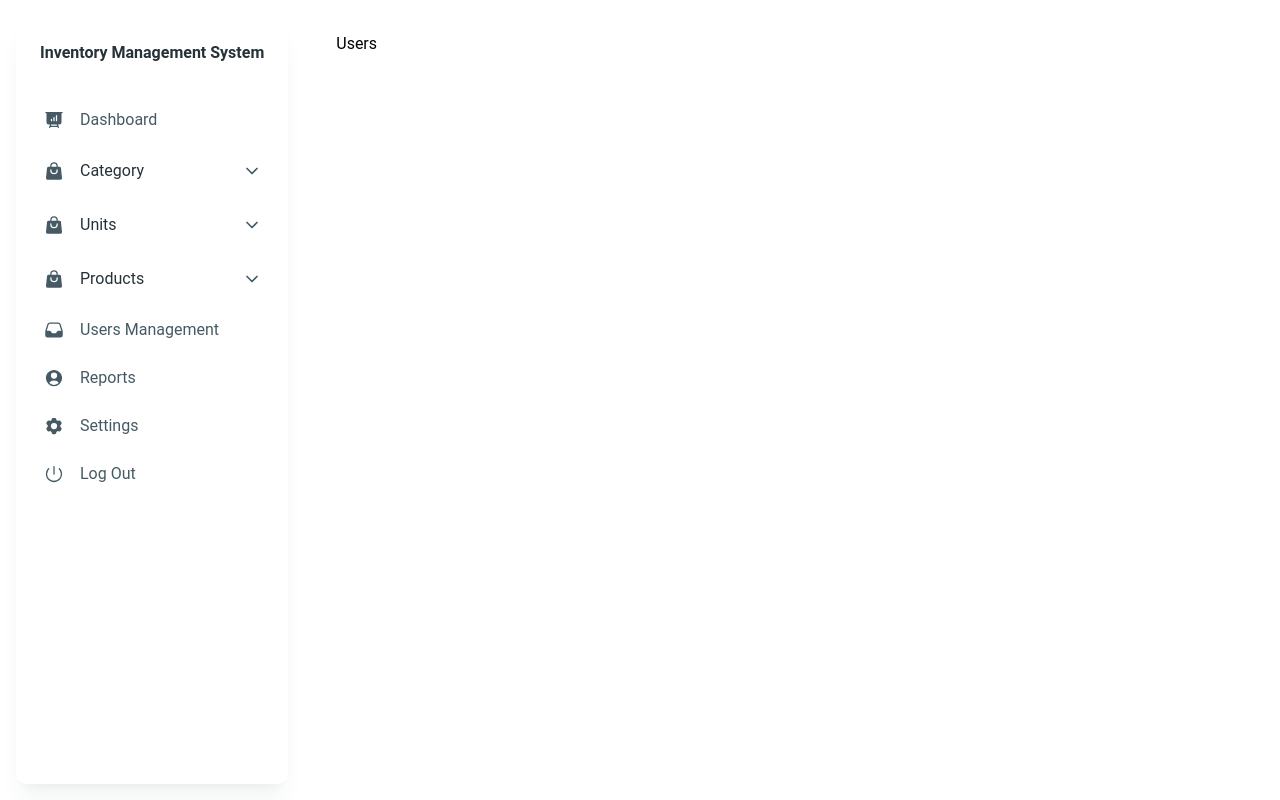
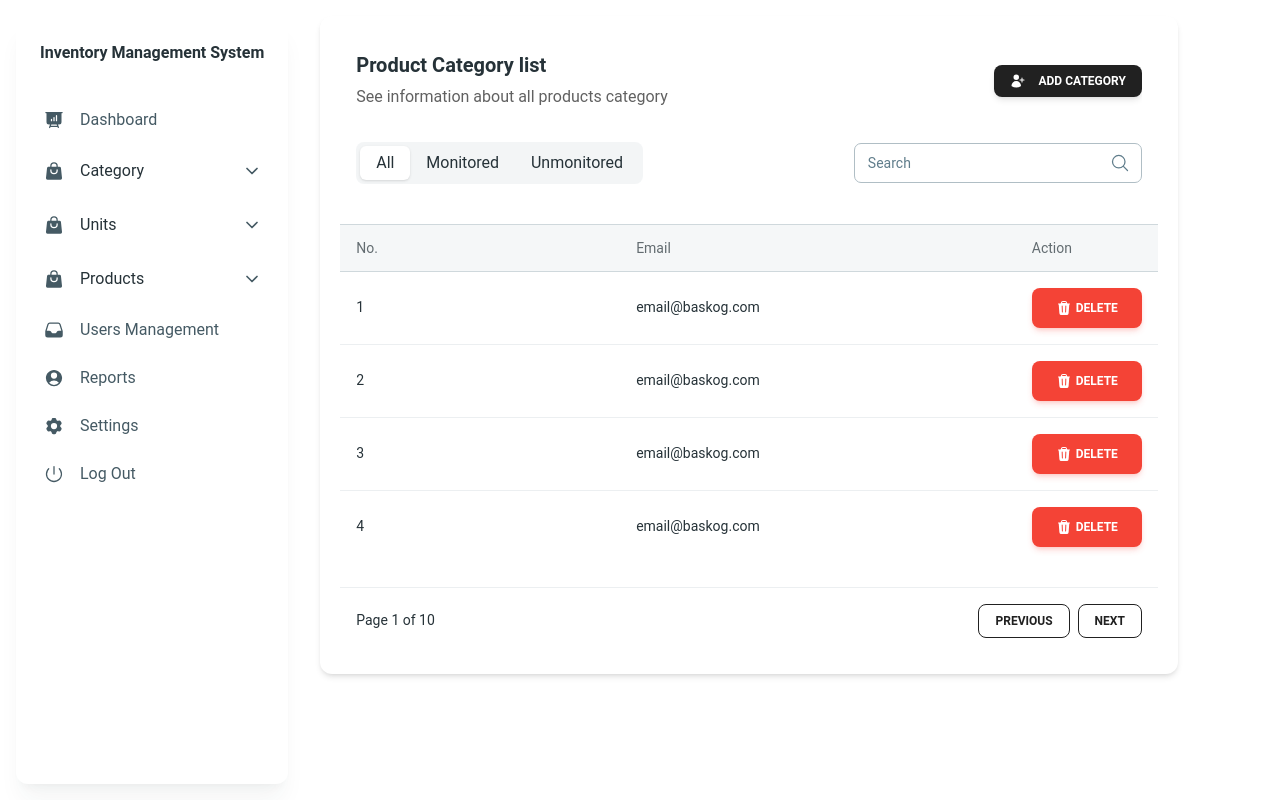
Before and after one commit to reign33/KODEGO_FULLSTACK_CAPSTONE, a React (Vite) app in the folder Frontend/: page /manageusers in a window 1280 px wide. Built offline with nearby package versions, Linux system fonts and the light colour scheme.

Commit message:
usermanagenent

```diff
--- a/Frontend/src/pages/Users.jsx
+++ b/Frontend/src/pages/Users.jsx
@@ -1,15 +1,205 @@
 import React from 'react'
+import { useNavigate } from 'react-router-dom';
 import Sidebar from './Sidebar'
+import { MagnifyingGlassIcon } from "@heroicons/react/24/outline";
+import { PencilIcon,TrashIcon, UserPlusIcon } from "@heroicons/react/24/solid";
+import {
+  Card,
+  CardHeader,
+  Input,
+  Typography,
+  Button,
+  CardBody,
+  Chip,
+  CardFooter,
+  Tabs,
+  TabsHeader,
+  Tab,
+  Avatar,
+  IconButton,
+  Tooltip,
+} from "@material-tailwind/react";
 
+const TABS = [
+  {
+    label: "All",
+    value: "all",
+  },
+  {
+    label: "Monitored",
+    value: "monitored",
+  },
+  {
+    label: "Unmonitored",
+    value: "unmonitored",
+  },
+];
+
+const TABLE_HEAD = ["No.", "Email", "Action"];
+
+const TABLE_ROWS = [
+  {
+    Number: "1",
+    email: "email@baskog.com",
+  },
+  {
+    Number: "2",
+    email: "email@baskog.com",
+  },
+  {
+    Number: "3",
+    email: "email@baskog.com",
+  },
+  {
+    Number: "4",
+    email: "email@baskog.com",
+  },
+];
 
 const Users = () => {
+
+  const navigate = useNavigate();
+  const navigateTo = () => {
+    navigate('/addcategory');
+  };
+
   return (
-    // <div className='flex'>
-    //     <Sidebar />
-        <div className='flex flex-wrap justify-start w-full p-8'>
-        Users
-        </div>
-       // </div>
+    // <div className="flex bg-gray-50">
+    //   <Sidebar />
+      <div className='flex flex-wrap justify-start w-full p-4'>
+        <Card className="h-full w-full p-5">
+
+          <CardHeader floated={false} shadow={false} className="rounded-none">
+
+            <div className="mb-8 flex items-center justify-between gap-8">
+              <div>
+                <Typography variant="h5" color="blue-gray">
+                  Product Category list
+                </Typography>
+                <Typography color="gray" className="mt-1 font-normal">
+                  See information about all products category
+                </Typography>
+              </div>
+              <div className="flex shrink-0 flex-col gap-2 sm:flex-row">
+
+                <Button className="flex items-center gap-3" size="sm" onClick={navigateTo}>
+                  <UserPlusIcon strokeWidth={2} className="h-4 w-4" /> Add Category
+                </Button>
+              </div>
+          </div>
+          <div className="flex flex-col items-center justify-between gap-4 md:flex-row">
+            <Tabs value="all" className="w-full md:w-max">
+              <TabsHeader>
+                {TABS.map(({ label, value }) => (
+                  <Tab key={value} value={value}>
+                    &nbsp;&nbsp;{label}&nbsp;&nbsp;
+                  </Tab>
+                ))}
+              </TabsHeader>
+            </Tabs>
+            <div className="w-full md:w-72">
+              <Input
+                label="Search"
+                icon={<MagnifyingGlassIcon className="h-5 w-5" />}
+              />
+            </div>
+          </div>
+        </CardHeader>
+        <CardBody className="overflow-scroll px-0">
+          <table className="mt-4 w-full min-w-max table-auto text-left">
+            <thead>
+              <tr>
+                {TABLE_HEAD.map((head) => (
+                  <th
+                    key={head}
+                    className="border-y border-blue-gray-100 bg-blue-gray-50/50 p-4"
+                  >
+                    <Typography
+                      variant="small"
+                      color="blue-gray"
+                      className="font-normal leading-none opacity-70"
+                    >
+                      {head}
+                    </Typography>
+                  </th>
+                ))}
+              </tr>
+            </thead>
+            <tbody>
+              {TABLE_ROWS.map(
+                ({ Number, email }, index) => {
+                  const isLast = index === TABLE_ROWS.length - 1;
+                  const classes = isLast
+                    ? "p-4 "
+                    : "p-4 border-b border-blue-gray-50";
+
+                  return (
+                    <tr key={Number}>
+                      <td className={classes}>
+                        <div className="flex items-center gap-3 pr-60">
+                          <div className="flex flex-col text-center">
+                            <Typography
+                              variant="small"
+                              color="blue-gray"
+                              className="font-normal"
+                            >
+                              {Number}
+                            </Typography>
+                          </div>
+                        </div>
+                      </td>
+                      <td className={classes}>
+                        <div className="flex items-center gap-3 pr-60">
+                          <div className="flex flex-col text-center">
+                            <Typography
+                              variant="small"
+                              color="blue-gray"
+                              className="font-normal"
+                            >
+                              {email}
+                            </Typography>
+                          </div>
+                        </div>
+                      </td>
+                      <td className={classes}>
+                        <div className="flex gap-3">
+                          {/* <Tooltip content="Edit Product">
+                            <Button className="flex gap-1" color="blue">
+                              <PencilIcon className="h-4 w-4" />
+                                Edit
+                            </Button>
+                          </Tooltip> */}
+                          <Tooltip content="Delete Product">
+                            <Button className="flex gap-1" color="red">
+                              <TrashIcon className="h-4 w-4" />
+                                Delete
+                            </Button>
+                          </Tooltip>
+                        </div>
+                      </td>
+                    </tr>
+                  );
+                },
+              )}
+            </tbody>
+          </table>
+        </CardBody>
+        <CardFooter className="flex items-center justify-between border-t border-blue-gray-50 p-4">
+          <Typography variant="small" color="blue-gray" className="font-normal">
+            Page 1 of 10
+          </Typography>
+          <div className="flex gap-2">
+            <Button variant="outlined" size="sm">
+              Previous
+            </Button>
+            <Button variant="outlined" size="sm">
+              Next
+            </Button>
+          </div>
+        </CardFooter>
+      </Card>
+      </div>
+    // </div>
   )
 }
 
```
